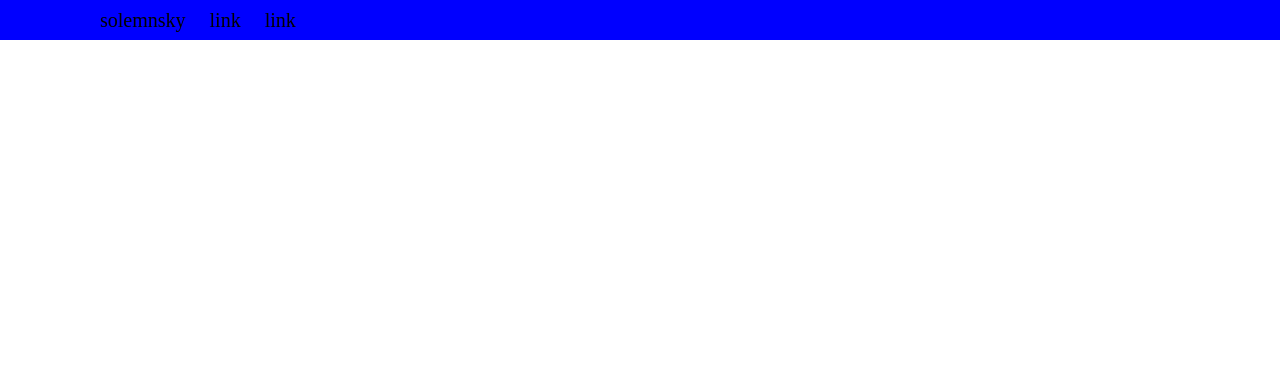
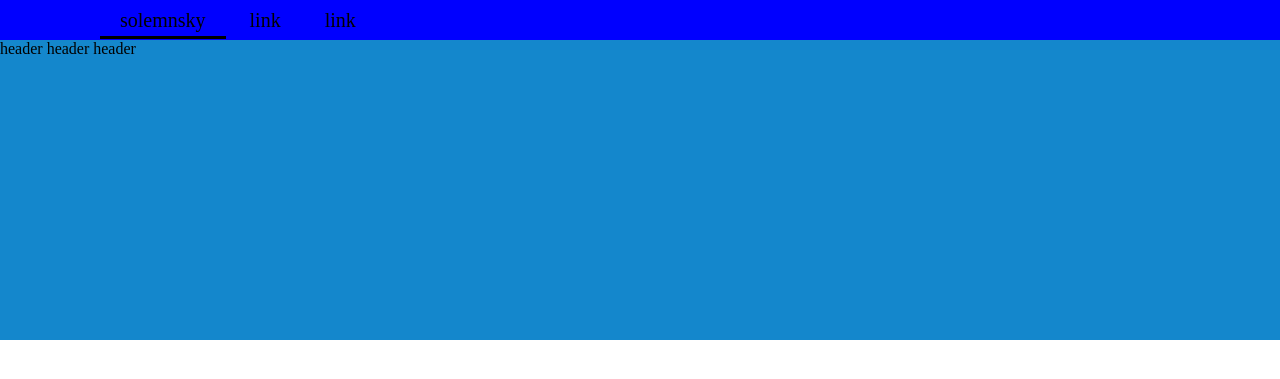
Before and after one commit to solemnsky/solemnsky.github.io, a Jekyll site: the page built from index.html, in a window 1280 px wide. Shown: the top 379 px of the page. Built offline with Jekyll 4.4.1, drawn with Linux system fonts in a browser that asks for light colours.

Commit message:
let's get the header in

```diff
--- a/_layouts/default.html
+++ b/_layouts/default.html
@@ -21,13 +21,12 @@ layout: compress
     <div id="site">
 
       <nav id="top-nav">
-        <a href="#" class="home"> solemnsky </a>
+        <a href="#" class="selected"> solemnsky </a>
         <a href="#"> link </a>
-
         <a href="#"> link </a>
       </nav>
 
-      {{ contents }}
+      {{ content }}
 
     </div>
 
--- /dev/null
+++ b/_layouts/homepage.html
@@ -0,0 +1,7 @@
+---
+layout: default
+---
+
+<header id="main-header">
+  header header header
+</header>
--- a/css/main.scss
+++ b/css/main.scss
@@ -17,16 +17,32 @@ nav#top-nav {
   background-color: blue;
   height: $header-height;
 
+  overflow: hidden;
+
   > a {
-    margin-top: ($header-height - $text-height) / 2;
-    margin-right: 20px;
+    $padding: ($header-height - $text-height) / 2;
+    padding-top: $padding;
+    padding-bottom: $padding;
+    padding-right: 20px;
+    padding-left: 20px;
     line-height: $text-height;
     font-size: $text-height;
     display: inline-block;
-    vertical-align: middle;
     text-decoration: none;
     color: black;
+
+    &.selected {
+      $border: 4px;
+      border-bottom: 3px;
+      border-bottom-style: solid;
+      padding-bottom: $padding - $border;
+    }
   }
+}
+
+header#main-header {
+  height: 300px;
+  background: #1487cc
 }
 
 a.github-link {
--- a/index.html
+++ b/index.html
@@ -1,5 +1,5 @@
 ---
-layout: default
+layout: homepage
 ---
 
 <p> solemnsky, the open-source competitive multiplayer 2D plane game </p>
```
